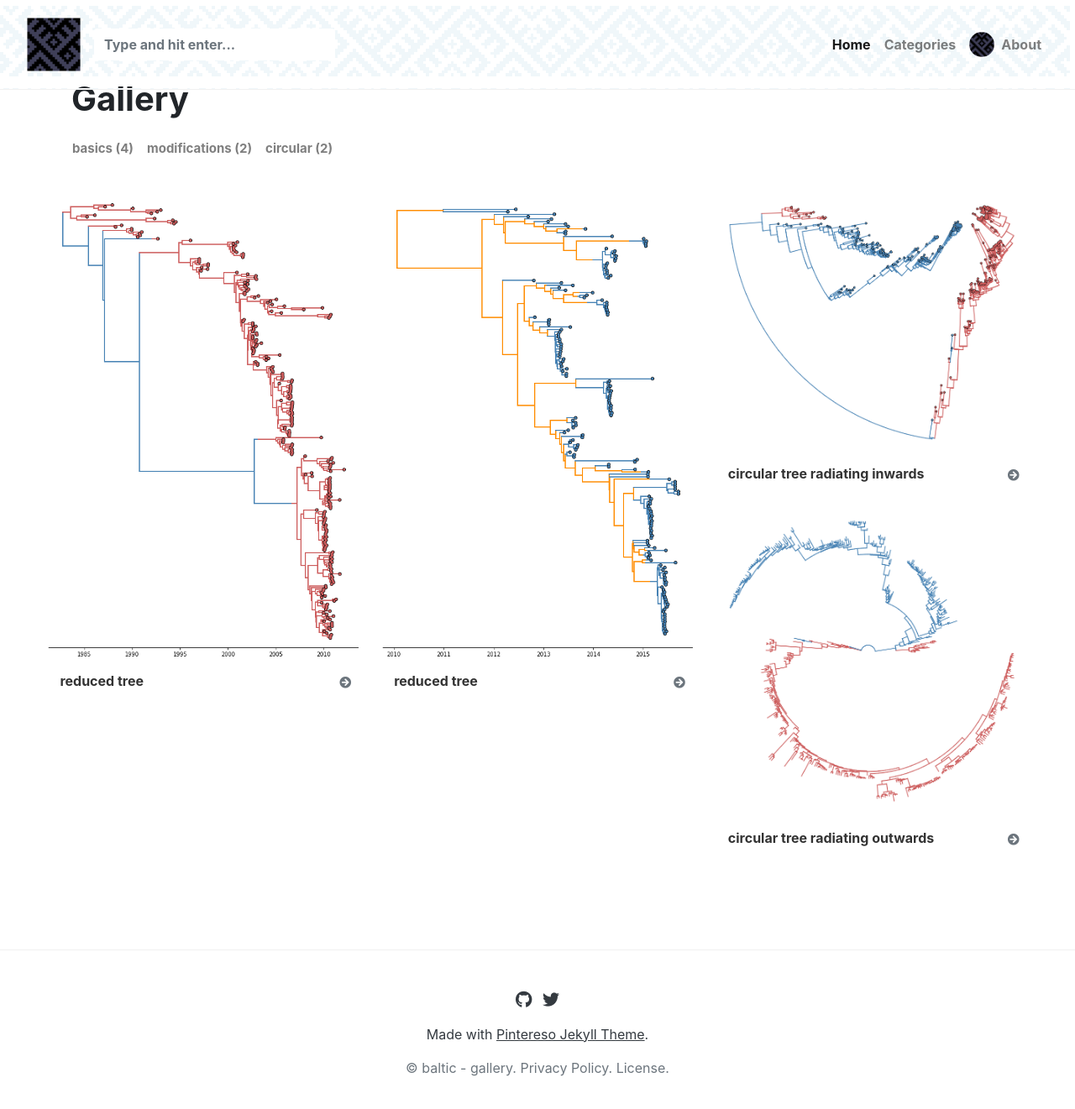
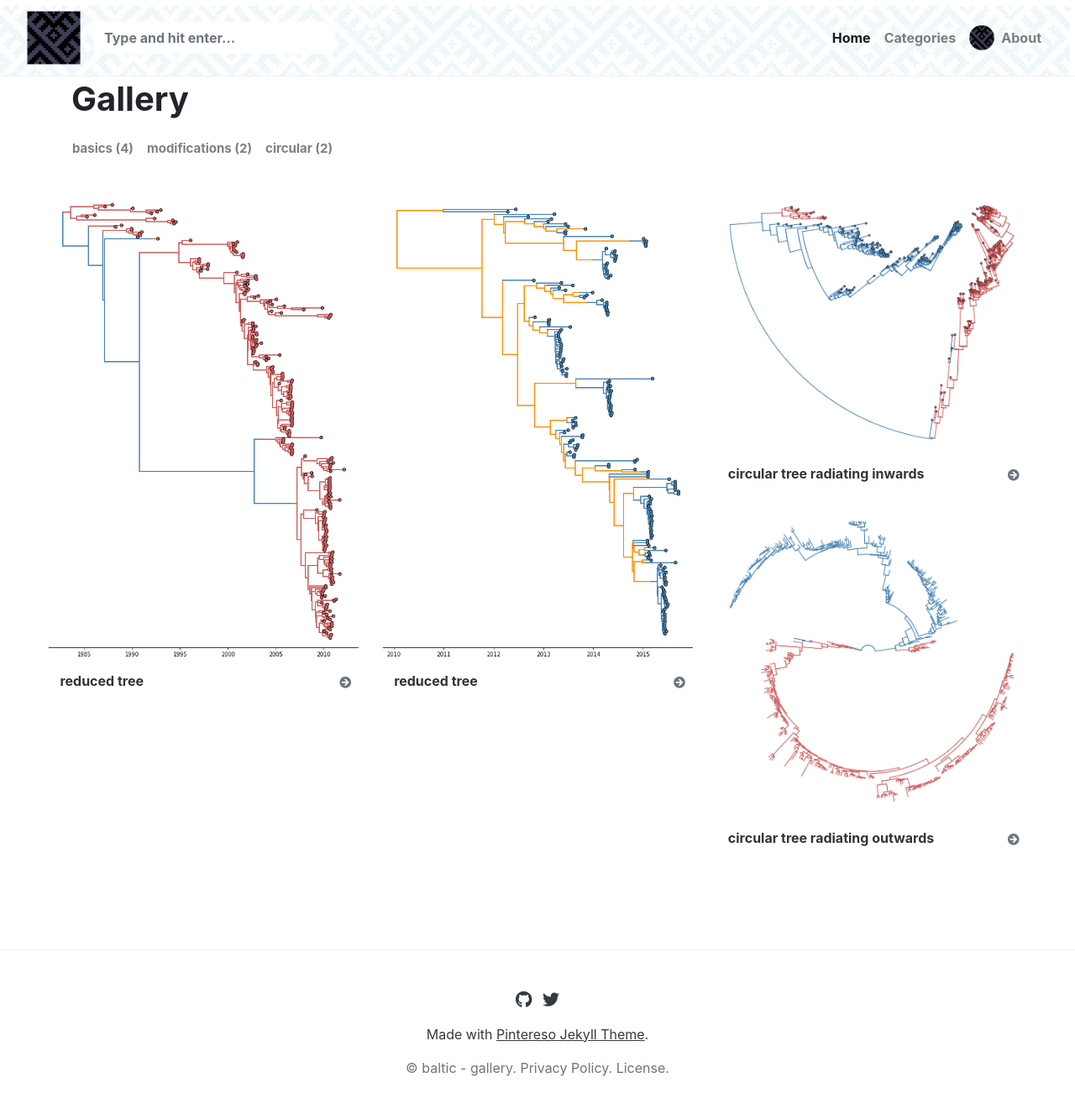
Before and after one commit to phylo-baltic/baltic-gallery, a Jekyll site: the page built from index.html, in a window 1280 px wide and 1348 px high. Shown: the top 1321 px of the window at 84% size. Built offline with Jekyll 4.4.1, drawn with Linux system fonts in a browser that asks for light colours; nearby versions of some CDN libraries; library files that are not in the unit come from our copies; the list of posts is cut into pages by our own code.

Commit message:
fixed banner padding

```diff
--- a/_layouts/default.html
+++ b/_layouts/default.html
@@ -24,7 +24,7 @@
 
 <body>
 
-    <nav class="navbar navbar-expand-lg navbar-light fixed-top py-3" style="background-image: url({{site.baseurl}}/assets/img/logo-banner.png) !important; background-repeat: repeat-xy; background-position: right top;">
+    <nav class="navbar navbar-expand-lg navbar-light fixed-top py-2" style="background-image: url({{site.baseurl}}/assets/img/logo-banner.png) !important; background-repeat: repeat-xy; background-position: right top;">
     <a class="navbar-brand font-weight-bolder mr-3" href="{{site.baseurl}}/index.html"><img src="{{site.baseurl}}/{{site.logo}}"></a>
     <button class="navbar-light navbar-toggler" type="button" data-toggle="collapse" data-target="#navbarsDefault" aria-controls="navbarsDefault" aria-expanded="false" aria-label="Toggle navigation">
     <span class="navbar-toggler-icon"></span>
```
